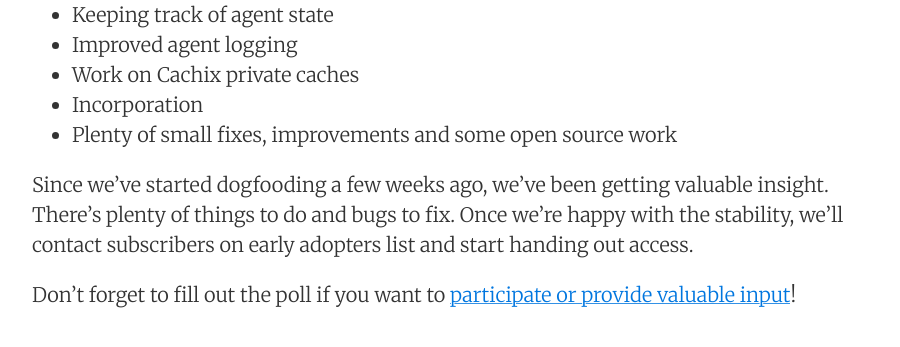
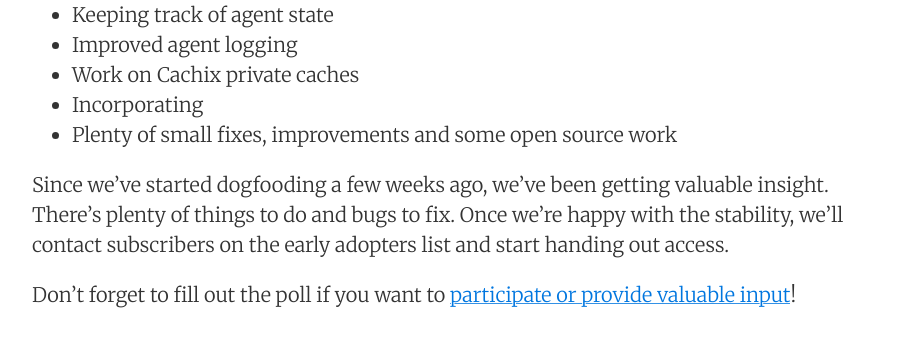
Before and after one commit to hercules-ci/blog.hercules-ci.com, a Jekyll site: the page built from _posts/2018-12-13-hercules-ci-development-update.md, in a window 1280 px wide. Shown: the part 617-964 px from the top of the page, without its empty margins (188-1088 px from the left). Built offline with Jekyll 4.4.1, drawn with Linux system fonts in a browser that asks for light colours.

Commit message:
Update 2018-12-13-hercules-ci-development-update.md

```diff
--- a/_posts/2018-12-13-hercules-ci-development-update.md
+++ b/_posts/2018-12-13-hercules-ci-development-update.md
@@ -15,9 +15,9 @@ Some of the things we've built and worked on since NixCon:
  - Keeping track of agent state
  - Improved agent logging
  - Work on Cachix private caches
- - Incorporation
+ - Incorporating
  - Plenty of small fixes, improvements and some open source work
 
-Since we've started dogfooding a few weeks ago, we've been getting valuable insight. There's plenty of things to do and bugs to fix. Once we're happy with the stability, we'll contact subscribers on early adopters list and start handing out access.
+Since we've started dogfooding a few weeks ago, we've been getting valuable insight. There's plenty of things to do and bugs to fix. Once we're happy with the stability, we'll contact subscribers on the early adopters list and start handing out access.
 
 Don't forget to fill out the poll if you want to [participate or provide valuable input](https://docs.google.com/forms/d/e/1FAIpQLSdPHH7Y-Kj8YlZHfMVKoNqY1BeoEh2llToN58XsLibVrQwJmQ/viewform)!
```
